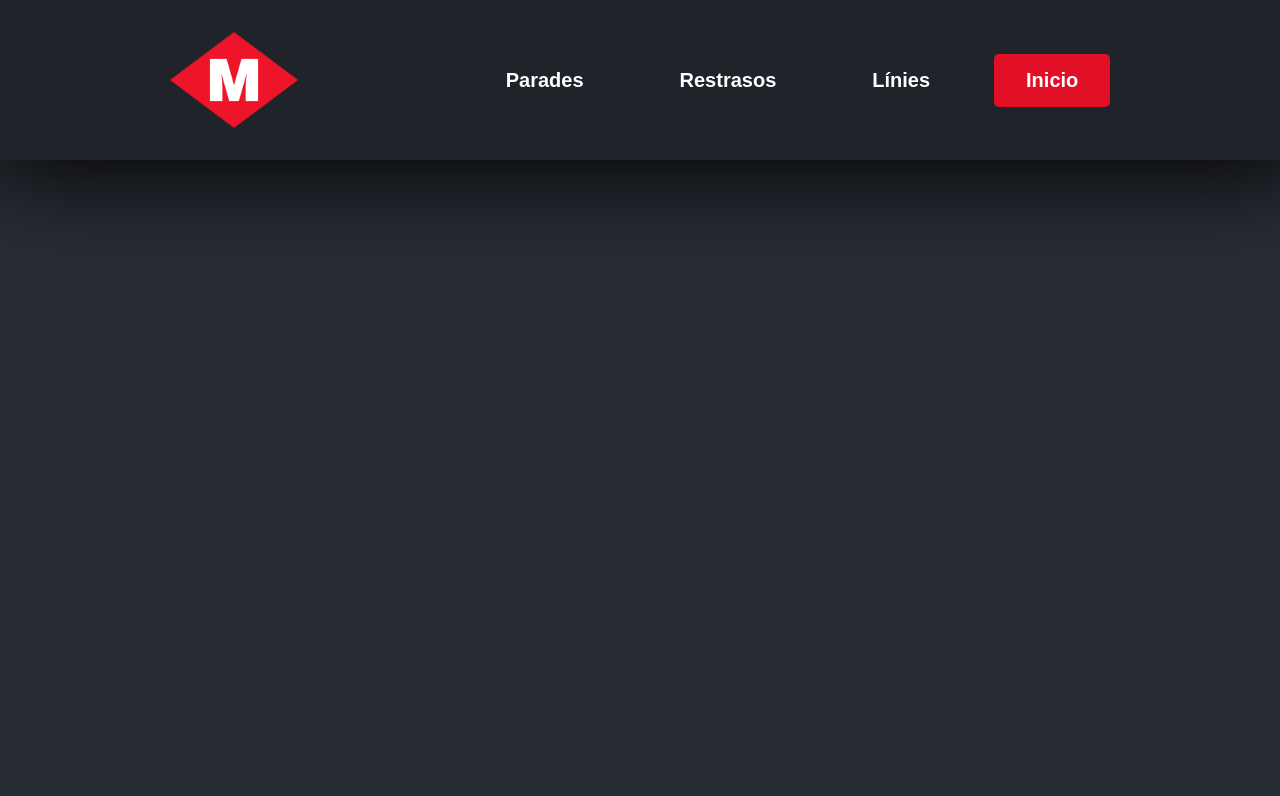
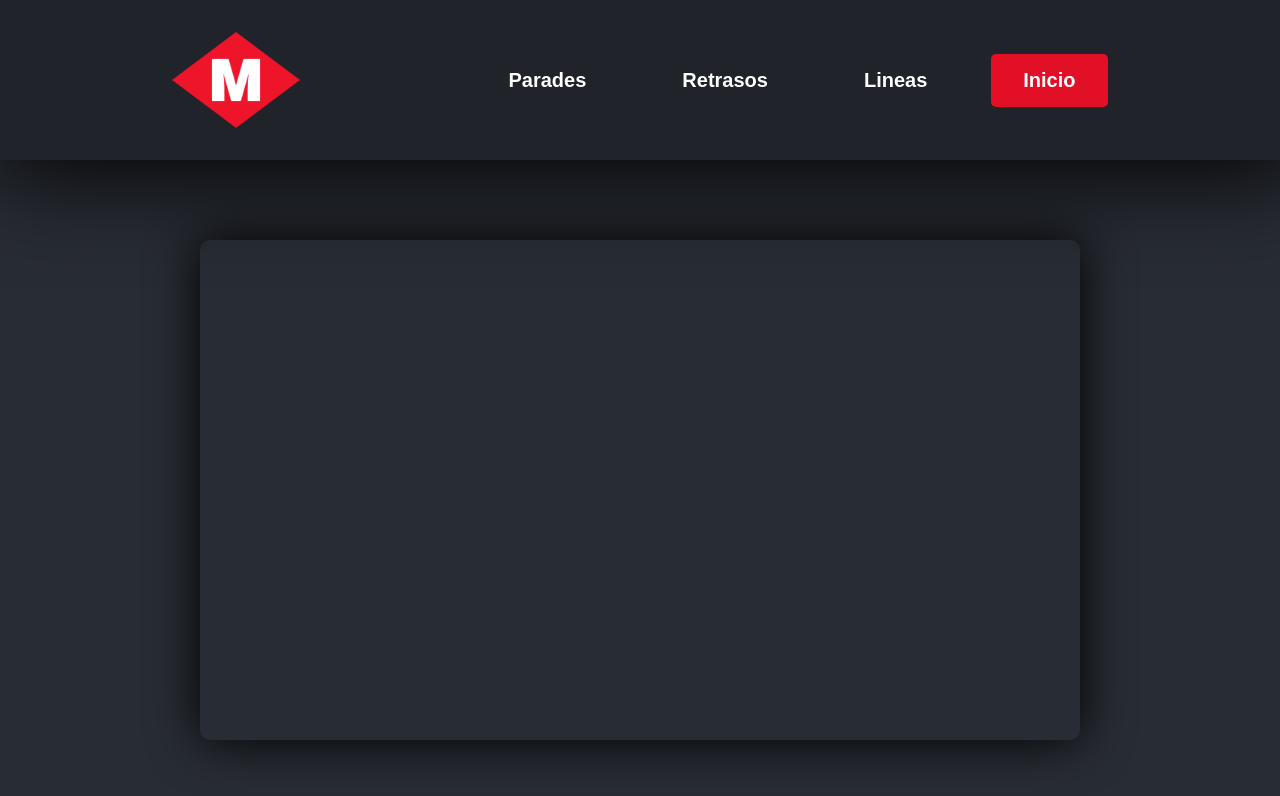
Before and after one commit to alexcgomez/mou-bcn, a React (Create React App) app: page /home in a window 1280 px wide. Shown: the top 796 px of the page. Built offline with nearby package versions, Linux system fonts and the light colour scheme.

Commit message:
Created main container

```diff
--- /dev/null
+++ b/src/modules/common/main-container/main-container.js
@@ -0,0 +1,8 @@
+import React, { Component } from "react";
+import "./main-container.scss";
+
+export default class MainContainer extends Component {
+  render() {
+    return <div className="main-container"></div>;
+  }
+}
--- /dev/null
+++ b/src/modules/common/main-container/main-container.scss
@@ -0,0 +1,7 @@
+.main-container {
+  border-radius: 10px;
+  width: 55rem;
+  height: 500px;
+  margin-top: 15rem;
+  box-shadow: 0px 0px 50px black;
+}
--- a/src/modules/common/navbar/navbar.js
+++ b/src/modules/common/navbar/navbar.js
@@ -22,14 +22,14 @@ export default class Navbar extends Component {
           exact
           style={{ textDecoration: "none", color: "white" }}
         >
-          <ButtonSimple text="Restrasos" />
+          <ButtonSimple text="Retrasos" />
         </NavLink>
         <NavLink
-          to="/linias"
+          to="/lineas"
           exact
           style={{ textDecoration: "none", color: "white" }}
         >
-          <ButtonSimple text="Línies" />
+          <ButtonSimple text="Lineas" />
         </NavLink>
         <NavLink
           to="/home"
--- a/src/modules/home/home.js
+++ b/src/modules/home/home.js
@@ -1,12 +1,14 @@
 import React, { Component } from "react";
 import "./home.scss";
 import Navbar from "../common/navbar/navbar";
+import MainContainer from "../common/main-container/main-container";
 
 export default class Home extends Component {
   render() {
     return (
       <div className="home-background">
         <Navbar></Navbar>
+        <MainContainer />
       </div>
     );
   }
```
